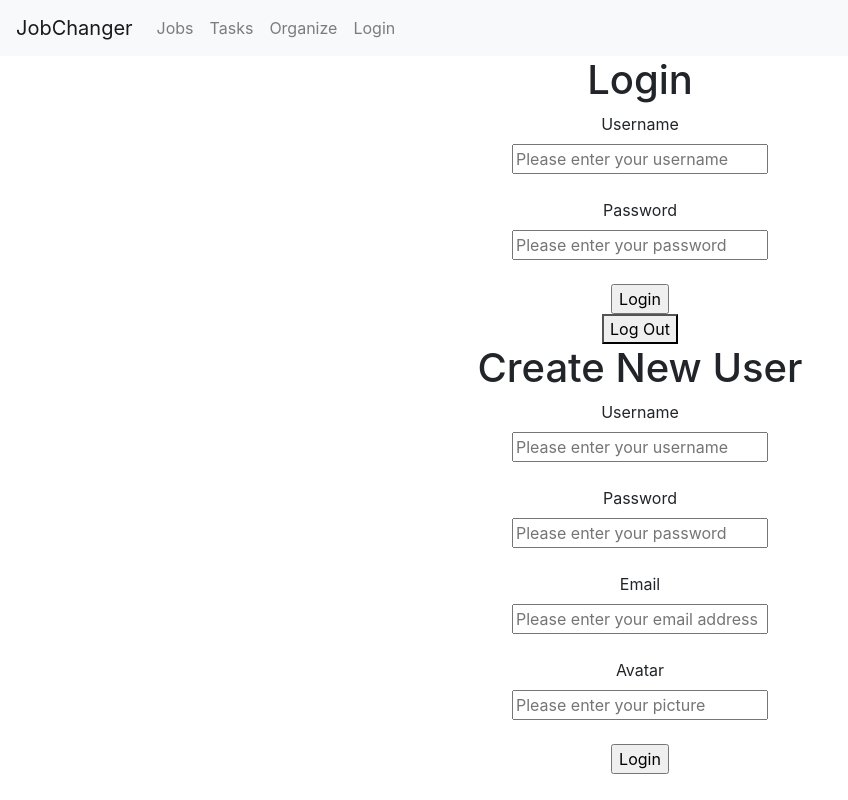
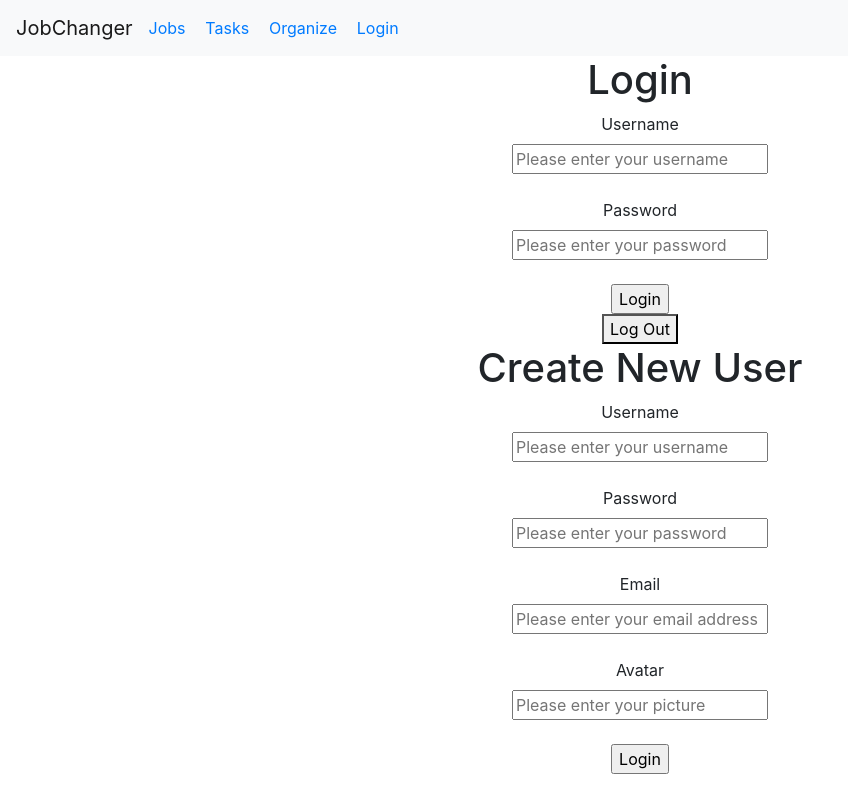
Before and after one commit to Lix311/jobchanger-front, a React (Create React App) app: page /login in a window 1280 px wide. Shown: the whole page, without its empty margins (0-848 px from the left). Built offline with nearby package versions, Linux system fonts and the light colour scheme.

Commit message:
auth done

```diff
--- a/package.json
+++ b/package.json
@@ -11,7 +11,8 @@
     "react-bootstrap": "^1.2.2",
     "react-dom": "^16.13.1",
     "react-router-dom": "^5.2.0",
-    "react-scripts": "3.4.1"
+    "react-scripts": "3.4.1",
+    "styled-components": "^5.1.1"
   },
   "scripts": {
     "start": "react-scripts start",
--- a/src/App.js
+++ b/src/App.js
@@ -4,8 +4,13 @@ import 'bootstrap/dist/css/bootstrap.min.css';
 import MainContainer from './Containers/MainContainer'
 
 class App extends Component {
+
+  componentDidMount(){
+    console.log('hello world')
+  }
+
   state = {
-    currentUser: null
+    currentUser: ''
   }
 
   setUser = (user) => {
@@ -13,22 +18,35 @@ class App extends Component {
   }
 
   loginHandler = (username,password) => {
-    console.log(username,password,'...signed in')
+    console.log(username,password,'...logged in')
 
-    fetch('http://localhost:3001/api/v1/profile', {
-      method: 'GET',
+    fetch('http://localhost:3001/api/v1/login', {
+      method: 'POST',
       headers: {
-        Authorization: `Bearer <token>`
-      }
+        'Content-Type': 'application/json',
+        'Accept': 'application/json'
+      },
+      body: JSON.stringify({
+        user: {
+          username: username,
+          password: password
+        }
+      })
     })
     .then(r => r.json())
-    .then(console.log)
+.then(data => {
+  if(data.errors){
+    alert(data.errors)
+  } else {
+    console.log(data)
+    this.setState({currentUser: data})
+  }
+})
 }
 
 
-
 signUpHandler = (username, password, email, avatar) => {
-  console.log(username,password,'logging in...')
+  console.log(username,password,'signing in...')
 
   fetch('http://localhost:3001/api/v1/signup', {
 method: 'POST',
@@ -55,8 +73,6 @@ body: JSON.stringify({
 
   }
 })
-
-
 }
 
   render() {
--- a/src/Components/Login.js
+++ b/src/Components/Login.js
@@ -10,8 +10,8 @@ class Login extends Component {
         newusername: '',
         newpassword: '',
         newavatar: '',
-        newemail:'',
-        button: false
+        newemail:''
+
 
     }
 
@@ -29,7 +29,7 @@ class Login extends Component {
         let {newusername,newpassword,newemail,newavatar} = event.target
         this.props.signup(newusername.value, newpassword.value, newemail.value, newavatar.value)
 
-        this.props.history.push('/jobsearch')
+        this.props.history.push('/tasks')
 }
 
 
@@ -40,19 +40,17 @@ class Login extends Component {
         let {username,password} = event.target
         this.props.login(username.value, password.value)
 
-        this.props.history.push('/jobsearch')
+        this.props.history.push('/tasks')
     }
 
     signOut = (event) => {
         event.preventDefault();
         this.props.history.push('/')
-        window.location.reload();
+       window.location.reload();
 
     }
 
-    signUpHandler = () => {
-        this.setState({button: !this.state.button})
-    }
+
 
 
 
--- a/src/Components/NavBar.js
+++ b/src/Components/NavBar.js
@@ -1,17 +1,34 @@
 import React from 'react';
-import {Navbar,Nav} from 'react-bootstrap'
+import styled from 'styled-components'
+import {Navbar as BootstrapNav,Nav} from 'react-bootstrap'
+import {Link} from 'react-router-dom'
+
+const StyledLinks = styled.div`
+
+line-height: 1em;
+    display: flex;
+    text-decoration: none;
+    justify-content: space-between;
+    width: 250px;
+
+`
+
+
+
 
 const NavBar = (props) => {
     return (
-        <Navbar bg="light" variant="light">
-    <Navbar.Brand href="#home">JobChanger</Navbar.Brand>
-    <Nav className="mr-auto">
-      <Nav.Link href="/jobsearch">Jobs</Nav.Link>
-      <Nav.Link href="/tasks">Tasks</Nav.Link>
-      <Nav.Link href="/jobs">Organize</Nav.Link>
-      <Nav.Link href="/login">Login</Nav.Link>
-    </Nav>
-  </Navbar>
+        <BootstrapNav bg="light" variant="light">
+            <BootstrapNav.Brand href="/jobsearch">JobChanger</BootstrapNav.Brand>
+            {/* <Nav className="mr-auto"> */}
+            <StyledLinks>
+              <Link to="/jobsearch">Jobs</Link>
+              <Link to="/tasks">Tasks</Link>
+              <Link to="/jobs">Organize</Link>
+              <Link to="/login">Login</Link>
+            </StyledLinks>
+            {/* </Nav> */}
+        </BootstrapNav>
     );
 }
 
--- a/src/Containers/MainContainer.js
+++ b/src/Containers/MainContainer.js
@@ -13,6 +13,7 @@ class MainContainer extends Component {
             <NavBar />
             <Switch>
                 <Route
+
                     exact path="/jobsearch"
                     render={()=>
                         <JobSearchContainer />
```
Also changed, not shown: 1 other file (tests, documents, lock files or other folders).
